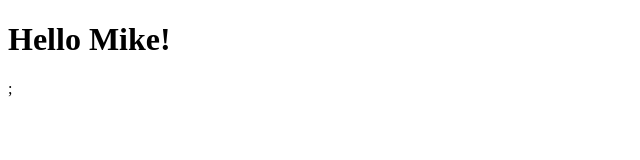
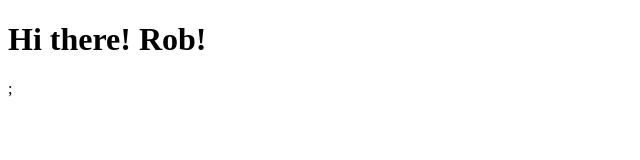
Before and after one commit to MahabirGupta/myReactProject, a React (Vite) app in the folder reactpro/: page / in a window 1280 px wide. Shown: the top 160 px of the page, without its empty margins (0-640 px from the left). Built offline with nearby package versions, Linux system fonts and the light colour scheme.

Commit message:
Passing props as parameters

```diff
--- a/reactpro/src/App.jsx
+++ b/reactpro/src/App.jsx
@@ -3,7 +3,8 @@ import Hello from "./components/Hello";
 function App() {
   return (
     <div className="App">
-      <Hello />
+      <Hello name="Rob" message="Hi there!" />
+      {/* <Hello name="Anish" message="Hello!" /> */}
     </div>
   );
 }
--- a/reactpro/src/components/Hello.jsx
+++ b/reactpro/src/components/Hello.jsx
@@ -20,10 +20,14 @@
 //   );
 // }
 
-function Hello() {
+function Hello(props) {
+  console.log(props);
   return (
     <div>
-      <h1>Hello Mike!</h1>;
+      <h1>
+        {props.message} {props.name}!
+      </h1>
+      ;
     </div>
   );
 }
```
